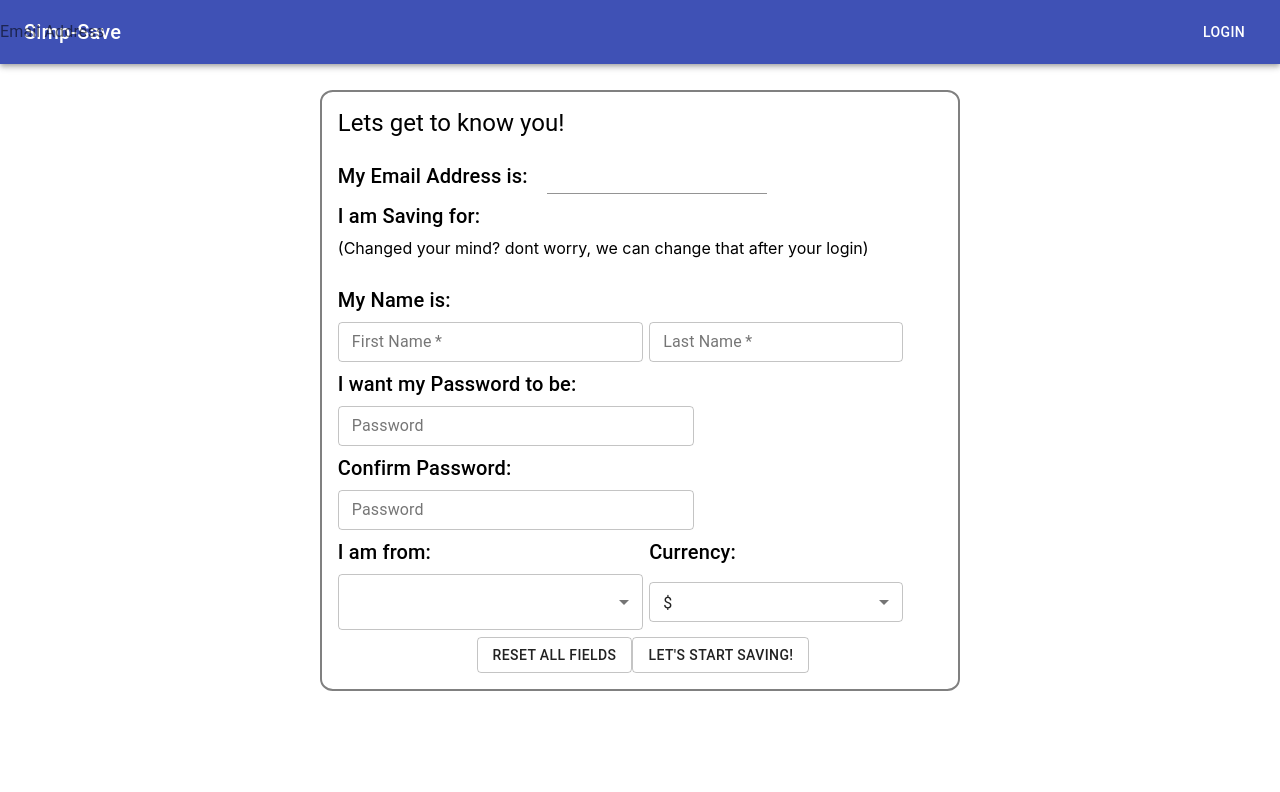
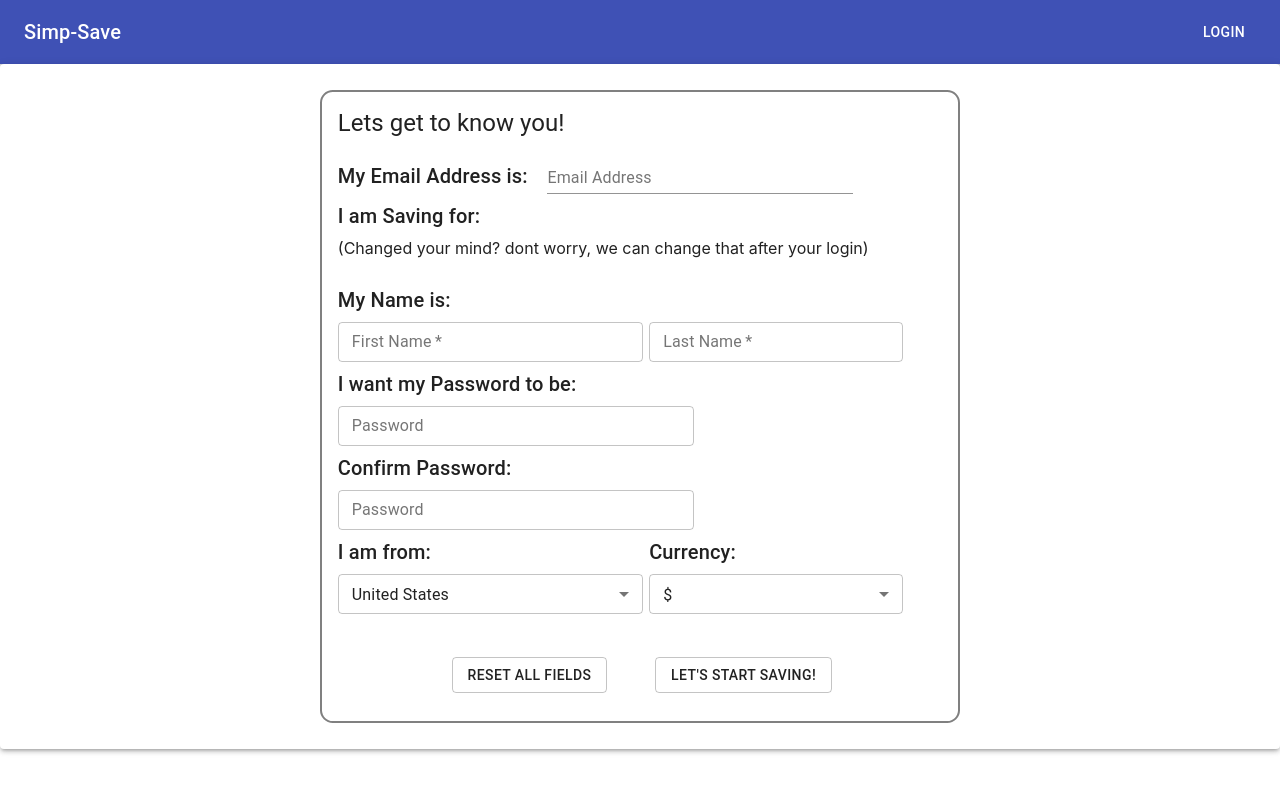
Before and after one commit to josephmeris/simp-save, a React (Create React App) app: page /userregisterportal in a window 1280 px wide. Shown: the top 792 px of the page. Built offline with nearby package versions, Linux system fonts and the light colour scheme.

Commit message:
update-register component

```diff
--- a/src/Components/User/UserResgisterPortal.js
+++ b/src/Components/User/UserResgisterPortal.js
@@ -12,6 +12,8 @@ import NativeSelect from '@material-ui/core/NativeSelect';
 import InputLabel from '@material-ui/core/InputLabel';
 import FormHelperText from '@material-ui/core/FormHelperText';
 import Button from '@material-ui/core/Button';
+import { makeStyles } from '@material-ui/core/styles';
+
 
 // const useStyles = makeStyles((theme) => ({
 //   formControl: {
@@ -32,17 +34,20 @@ const styles = theme => (
         marginTop: theme.spacing(2),
       },}
 );
-const currencies = [
+const countryDetails= [
   {
     value: 'USD',
+    country: 'United States',
     label: '$',
   },
   {
     value: 'EUR',
+    country: 'Europe',
     label: '€',
   },
   {
     value: 'PHP',
+    country: 'Philippines',
     label: '₱',
   },
 
@@ -54,15 +59,17 @@ class UserRegisterPortal extends Component {
   render() {
     const {classes} = this.props;
     return (
-      <div id="portal">
 
-        <form id="portal-container">
+
+
+        <Paper elevation={3} >
+      <form id="portal-container" >
 
 
            <div><Typography variant="h5">Lets get to know you! </Typography> </div>
 
                 <Grid item xs={4} > <Typography variant="h6"> My Email Address is: </Typography> </Grid>
-                <Grid item xs={6} >  <TextField class="modular-column" id="user-email" label="Email Address" fullWidth /> </Grid>
+                <Grid item xs={6} > <TextField  id="user-email" label="Email Address" fullWidth /> </Grid>
 
             <div><Typography variant="h6">  I am Saving for: </Typography></div>
             <div><Typography variant="h7"> (Changed your mind? dont worry, we can change that after your login) </Typography></div>
@@ -97,22 +104,22 @@ class UserRegisterPortal extends Component {
          <Grid item xs={6} ><div><Typography variant="h6">  I am from:                     </Typography></div> </Grid>
          <Grid item xs={5} ><div><Typography variant="h6"> Currency: </Typography></div> </Grid>
          <Grid item xs={6} >
-           <Select
-           fullWidth
-           size="small"
+         <TextField
+          fullWidth
+          size="small"
+          id="outlined-select-country"
+          select
+          SelectProps={{
+            native: true,
+          }}
            variant="outlined"
-          native
-          label="Country"
-          inputProps={{
-            name: 'country',
-            id: 'outlined-country-native-simple',
-          }}
         >
-          <option aria-label="Select Country" value="" />
-          <option value="Philippines">Philippines</option>
-          <option value="United States">United States</option>
-          <option value="Europe">Europe</option>
-        </Select>
+          {countryDetails.map((option) => (
+            <option key={option.value} value={option.value}>
+              {option.country}
+            </option>
+          ))}
+        </TextField>
 
       </Grid>
       <Grid item xs={5} >
@@ -126,7 +133,7 @@ class UserRegisterPortal extends Component {
           }}
            variant="outlined"
         >
-          {currencies.map((option) => (
+          {countryDetails.map((option) => (
             <option key={option.value} value={option.value}>
               {option.label}
             </option>
@@ -134,12 +141,19 @@ class UserRegisterPortal extends Component {
         </TextField>
         </Grid>
 
-        <Grid container justify="center">
+        <Grid container justify="center" container spacing={3}>
+        <Grid item xs={12}></Grid>
+        <Grid item xs={4} >
         <Button variant="outlined">Reset All Fields</Button>
+        </Grid>
+        <Grid item xs={4} >
         <Button variant="outlined">Let's Start Saving!</Button>
         </Grid>
+        </Grid>
         </form>
-        </div>
+        </Paper>
+
+
     );
   }
 }
--- a/src/Styles/Common/register.css
+++ b/src/Styles/Common/register.css
@@ -35,6 +35,6 @@ h3 {
 
 }
 
-Button {
-   margin: 5% 10%;
+#portal-button {
+   padding: 10%;
 }
```
